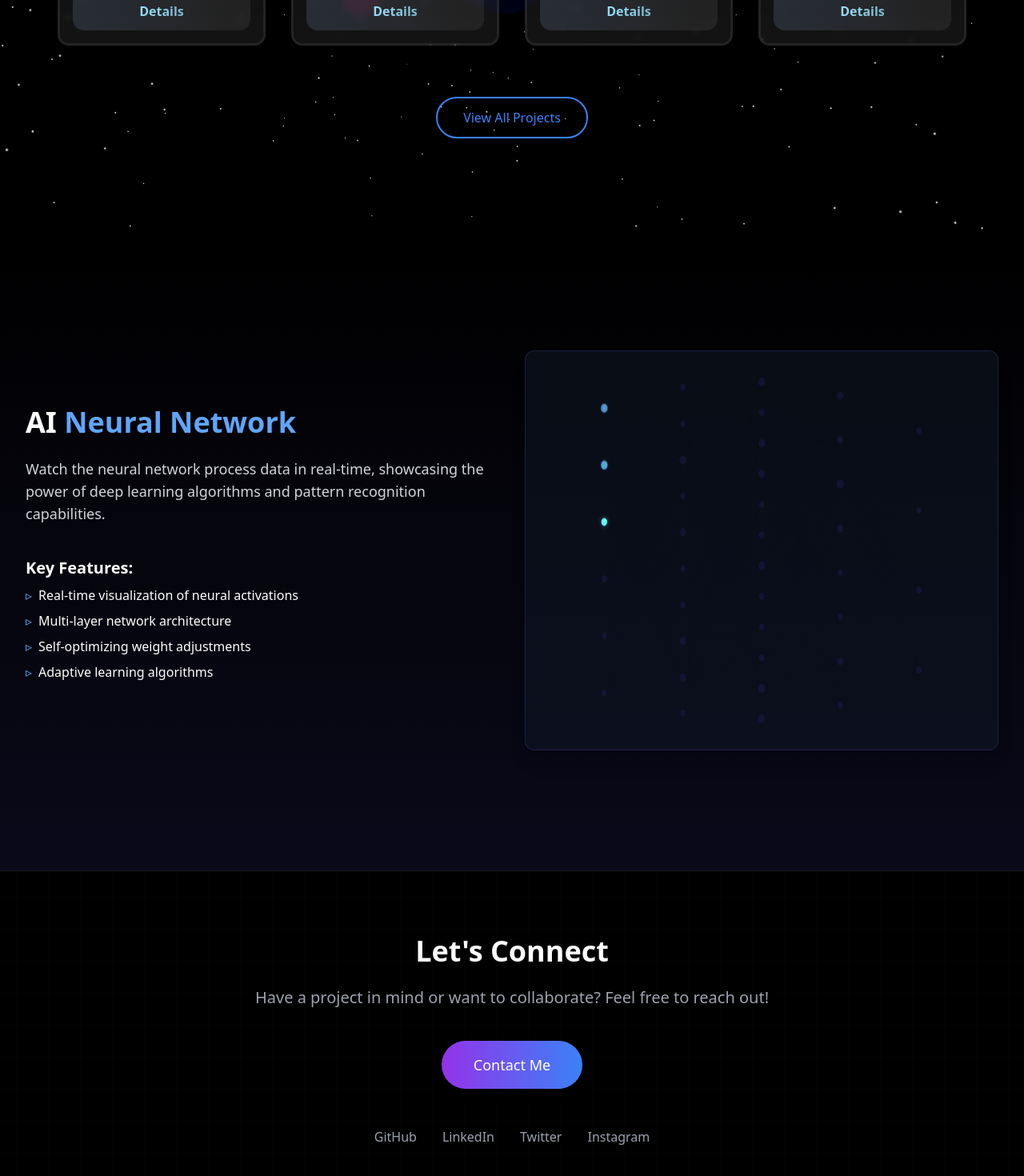
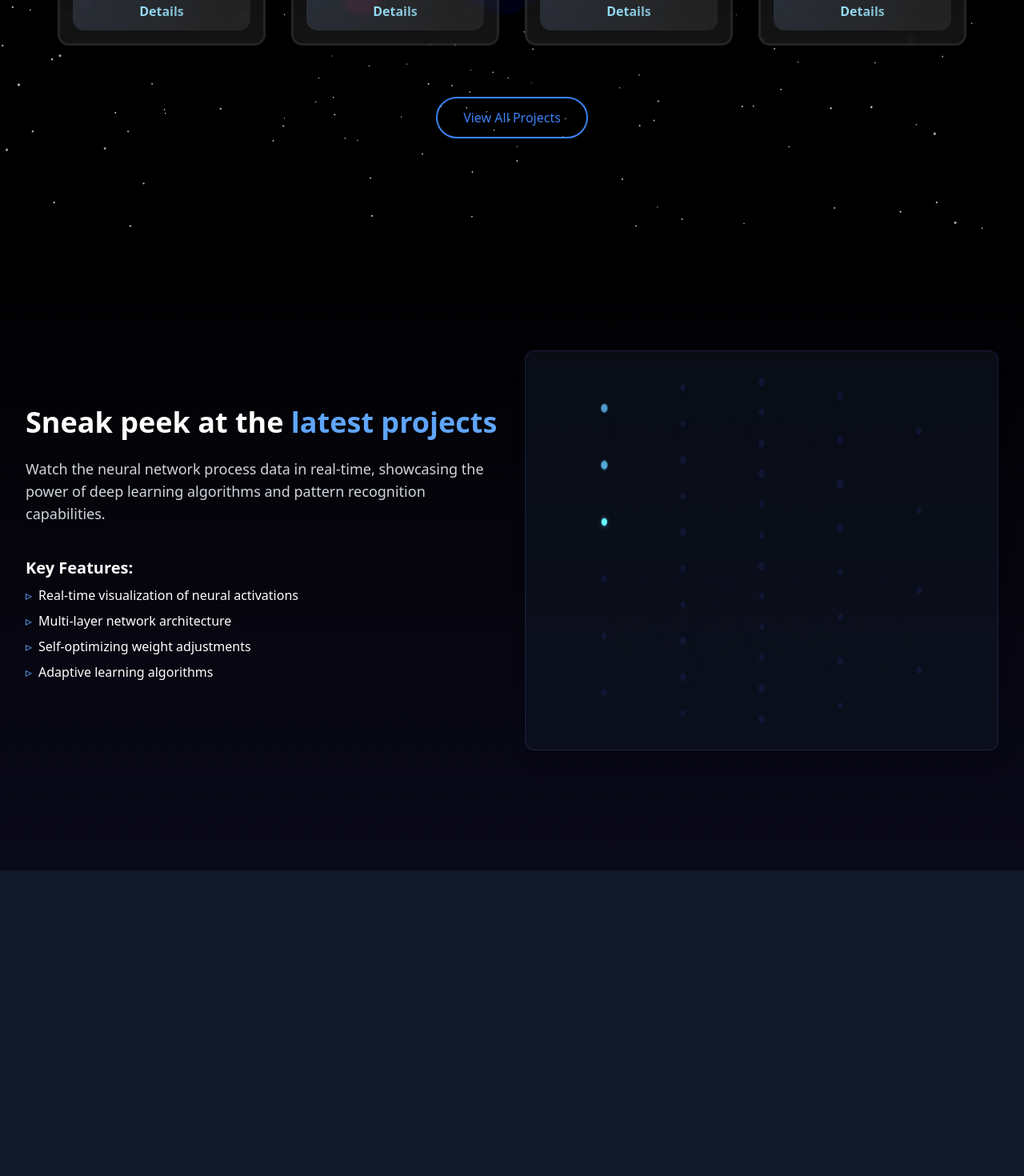
Before and after one commit to MokhlesTr/threejs-vite-tailwind-motionfx, a React (Vite) app in the folder threeDPorfolio/: page / in a window 1280 px wide. Shown: the part 1312-2782 px from the top of the page at 80% size. After the commit the page ends 2400 px from the top, so only its background shows below. Built offline with nearby package versions, Linux system fonts and the light colour scheme.

Commit message:
home fixes

```diff
--- a/threeDPorfolio/src/screens/Home.jsx
+++ b/threeDPorfolio/src/screens/Home.jsx
@@ -18,13 +18,13 @@ const DataVisualization = lazy(() => import("../components/DataVisualization"));
 // Throttle function to improve scroll performance
 const throttle = (func, limit) => {
   let inThrottle;
-  return function() {
+  return function () {
     const args = arguments;
     const context = this;
     if (!inThrottle) {
       func.apply(context, args);
       inThrottle = true;
-      setTimeout(() => inThrottle = false, limit);
+      setTimeout(() => (inThrottle = false), limit);
     }
   };
 };
@@ -38,11 +38,7 @@ const LoadingPlaceholder = () => (
 
 export default function Home() {
   const [typedText, setTypedText] = useState("");
-  const phrases = [
-    "Step into innovation",
-    "Explore my portfolio",
-    "Discover 3D experiences"
-  ];
+  const phrases = ["Mokhles Tarmiz", "Full stack Js Developer", "UI/UX Artist"];
   const [currentPhraseIndex, setCurrentPhraseIndex] = useState(0);
   const [isDeleting, setIsDeleting] = useState(false);
   const [typingSpeed, setTypingSpeed] = useState(100);
@@ -53,7 +49,7 @@ export default function Home() {
   const terminalRef = useRef(null);
   const visualizationRef = useRef(null);
   const { scrollYProgress } = useScroll({
-    throttle: 30 // Add throttling to the scroll tracking
+    throttle: 30, // Add throttling to the scroll tracking
   });
   const opacity = useTransform(scrollYProgress, [0, 0.2], [1, 0]);
   const scale = useTransform(scrollYProgress, [0, 0.2], [1, 0.9]);
@@ -64,8 +60,8 @@ export default function Home() {
       setIsScrolled(window.scrollY > window.innerHeight * 0.5);
     }, 100);
 
-    window.addEventListener('scroll', handleScroll);
-    return () => window.removeEventListener('scroll', handleScroll);
+    window.addEventListener("scroll", handleScroll);
+    return () => window.removeEventListener("scroll", handleScroll);
   }, []);
 
   // Toggle AI cursor after initial load - delay it further
@@ -127,11 +123,10 @@ export default function Home() {
 
   return (
     <div className="bg-black text-white overflow-hidden w-screen">
-
-
       {/* AI Cursor - lazy loaded */}
-      {showAICursor && !isScrolled && (
+      {showAICursor && (
         <Suspense fallback={null}>
+          {/* ??? */}
           <AICursor />
         </Suspense>
       )}
@@ -159,9 +154,7 @@ export default function Home() {
           animate={{ y: 0, opacity: 1 }}
           transition={{ duration: 1 }}
         >
-          <motion.h1
-            className="relative xl:text-8xl text-4xl font-bold text-center bg-clip-text text-transparent bg-gradient-to-r from-blue-400 to-purple-600"
-          >
+          <motion.h1 className="relative xl:text-8xl text-4xl font-bold text-center bg-clip-text text-transparent bg-gradient-to-r from-blue-400 to-purple-600">
             {typedText}
             <span className="animate-pulse">|</span>
           </motion.h1>
@@ -225,14 +218,17 @@ export default function Home() {
         {/* Absolute positioned canvas that fills the section - removed fixed positioning */}
         <div className="absolute inset-0 z-5 w-full h-full">
           {isScrolled ? null : (
-            <Canvas
-              className="w-full h-full"
-              frameloop="demand"
-              dpr={[1, 1.5]}
-            >
+            <Canvas className="w-full h-full" frameloop="demand" dpr={[1, 1.5]}>
               <ambientLight intensity={0.4} />
               <pointLight position={[10, 10, 10]} />
-              <Stars radius={100} depth={50} count={2000} factor={4} fade speed={1} />
+              <Stars
+                radius={100}
+                depth={50}
+                count={2000}
+                factor={4}
+                fade
+                speed={1}
+              />
               <Background3D />
             </Canvas>
           )}
@@ -280,7 +276,10 @@ export default function Home() {
       </div>
 
       {/* Neural Network Visualization Section - only render when visible */}
-      <div className="relative min-h-screen flex flex-col items-center justify-center bg-black/50" ref={terminalRef}>
+      <div
+        className="relative min-h-screen flex flex-col items-center justify-center bg-black/50"
+        ref={terminalRef}
+      >
         <div className="absolute inset-0 bg-gradient-to-b from-black/50 to-indigo-900/20 z-10"></div>
 
         <div className="grid grid-cols-1 lg:grid-cols-2 gap-8 w-full max-w-7xl mx-auto p-8 relative z-30">
@@ -291,7 +290,14 @@ export default function Home() {
             transition={{ duration: 0.8 }}
             viewport={{ once: true }}
           >
-            <h2 className="text-4xl font-bold">AI <span className="text-blue-400">Neural Network</span></h2>
+            <h2 className="text-4xl font-bold">
+              <MorphingText
+                originalText="Sneak peek at the"
+                speed={80}
+                glitchIntensity={0.5}
+              />
+              <span className="text-blue-400"> latest projects </span>
+            </h2>
             <MorphingParagraph
               text="Watch the neural network process data in real-time, showcasing the power of deep learning algorithms and pattern recognition capabilities."
               className="text-lg text-gray-300"
@@ -306,7 +312,7 @@ export default function Home() {
                   "Real-time visualization of neural activations",
                   "Multi-layer network architecture",
                   "Self-optimizing weight adjustments",
-                  "Adaptive learning algorithms"
+                  "Adaptive learning algorithms",
                 ].map((feature, i) => (
                   <motion.li
                     key={i}
@@ -332,7 +338,11 @@ export default function Home() {
             viewport={{ once: true }}
           >
             <Suspense fallback={<LoadingPlaceholder />}>
-              <NeuralNetwork layers={[6, 10, 12, 8, 4]} height={500} width={800} />
+              <NeuralNetwork
+                layers={[6, 10, 12, 8, 4]}
+                height={500}
+                width={800}
+              />
             </Suspense>
           </motion.div>
         </div>
@@ -362,22 +372,29 @@ export default function Home() {
               viewport={{ once: true }}
             >
               <h2 className="text-4xl font-bold">
-                <MorphingText originalText="AI Agent" speed={80} glitchIntensity={0.5} />{" "}
+                <MorphingText
+                  originalText="Portfolio"
+                  speed={80}
+                  glitchIntensity={0.5}
+                />{" "}
                 <span className="text-blue-400">Terminal</span>
               </h2>
               <p className="text-lg text-gray-300">
-                Experience the inner workings of an AI agent through this interactive terminal visualization. Watch as the system processes queries, analyzes data, and generates responses in real-time.
+                Dive into the source code of my journey. This terminal is a peek
+                under the hood of a passionate full stack developer—where
+                curiosity compiles into projects, and creativity is pushed to
+                production.
               </p>
 
               <div className="py-4">
-                <h3 className="text-xl font-semibold mb-2">Agent Capabilities:</h3>
+                <h3 className="text-xl font-semibold mb-2">System Modules:</h3>
                 <ul className="space-y-2">
                   {[
-                    "Natural language understanding",
-                    "Context-aware reasoning",
-                    "Knowledge retrieval",
-                    "Multi-modal data processing",
-                    "Self-improvement through feedback"
+                    "Scalable app architecture & responsive design",
+                    "End-to-end JavaScript stack mastery",
+                    "RESTful APIs & real-time systems",
+                    "Pixel-perfect UI/UX implementation",
+                    "Agile teamwork & rapid prototyping",
                   ].map((feature, i) => (
                     <motion.li
                       key={i}
@@ -409,7 +426,10 @@ export default function Home() {
 
       {/* Data Visualization Section - lazy loaded */}
       {isScrolled && (
-        <div className="relative min-h-screen flex flex-col items-center justify-center p-8" ref={visualizationRef}>
+        <div
+          className="relative min-h-screen flex flex-col items-center justify-center p-8"
+          ref={visualizationRef}
+        >
           <motion.div
             className="w-full max-w-7xl mx-auto"
             initial={{ opacity: 0, y: 30 }}
@@ -418,7 +438,14 @@ export default function Home() {
             viewport={{ once: true }}
           >
             <h2 className="text-4xl font-bold text-center mb-12">
-              My <span className="text-purple-400">Technical Skills</span>
+              Schedual &{" "}
+              <span className="text-blue-400">
+                <MorphingText
+                  originalText=" Technical"
+                  speed={80}
+                  glitchIntensity={0.5}
+                />
+              </span>
             </h2>
 
             <Suspense fallback={<LoadingPlaceholder />}>
@@ -429,19 +456,22 @@ export default function Home() {
               {[
                 {
                   title: "Front-End Expertise",
-                  description: "Mastery in creating responsive, modern interfaces with React, Three.js and advanced CSS animations.",
-                  icon: "🎨"
+                  description:
+                    "Mastery in creating responsive, modern interfaces with React, Three.js and advanced CSS animations.",
+                  icon: "🎨",
                 },
                 {
                   title: "Mobile Development",
-                  description: "Building cross-platform mobile applications with React Native and Expo that deliver native-like performance.",
-                  icon: "📱"
+                  description:
+                    "Building cross-platform mobile applications with React Native and Expo that deliver native-like performance.",
+                  icon: "📱",
                 },
                 {
                   title: "Back-End Solutions",
-                  description: "Creating robust APIs and server architectures using Node.js, Express, and various database technologies.",
-                  icon: "⚙️"
-                }
+                  description:
+                    "Creating robust APIs and server architectures using Node.js, Express, and various database technologies.",
+                  icon: "⚙️",
+                },
               ].map((feature, i) => (
                 <motion.div
                   key={i}
@@ -450,10 +480,15 @@ export default function Home() {
                   whileInView={{ opacity: 1, y: 0 }}
                   transition={{ duration: 0.6, delay: 0.2 + i * 0.1 }}
                   viewport={{ once: true }}
-                  whileHover={{ y: -5, boxShadow: "0 10px 25px -5px rgba(139, 92, 246, 0.3)" }}
+                  whileHover={{
+                    y: -5,
+                    boxShadow: "0 10px 25px -5px rgba(139, 92, 246, 0.3)",
+                  }}
                 >
                   <div className="text-4xl mb-4">{feature.icon}</div>
-                  <h3 className="text-xl font-bold mb-2 text-purple-300">{feature.title}</h3>
+                  <h3 className="text-xl font-bold mb-2 text-purple-300">
+                    {feature.title}
+                  </h3>
                   <p className="text-gray-400">{feature.description}</p>
                 </motion.div>
               ))}
@@ -487,15 +522,24 @@ export default function Home() {
               viewport={{ once: true }}
             >
               {[
-                "React", "Three.js", "WebGL", "JavaScript",
-                "Tailwind CSS", "Framer Motion", "React Three Fiber", "Node.js"
+                "React",
+                "Three.js",
+                "WebGL",
+                "JavaScript",
+                "Tailwind CSS",
+                "Framer Motion",
+                "React Three Fiber",
+                "Node.js",
               ].map((tech, index) => (
                 <motion.div
                   key={index}
                   className="bg-blue-900/20 backdrop-blur-sm border border-blue-500/20 rounded-xl p-6 flex flex-col items-center text-center hover:bg-blue-800/30 transition-all"
                   initial={{ opacity: 0, scale: 0.8 }}
                   whileInView={{ opacity: 1, scale: 1 }}
-                  whileHover={{ y: -5, boxShadow: "0 10px 25px -5px rgba(59, 130, 246, 0.3)" }}
+                  whileHover={{
+                    y: -5,
+                    boxShadow: "0 10px 25px -5px rgba(59, 130, 246, 0.3)",
+                  }}
                   transition={{ duration: 0.4 }}
                   viewport={{ once: true }}
                 >
@@ -512,9 +556,11 @@ export default function Home() {
 
       {/* Contact CTA Section - replacing About */}
       {isScrolled && (
-        <div className="relative min-h-screen flex flex-col items-center justify-center px-4 py-20">
-          <div className="absolute inset-0 bg-grid-pattern opacity-20 z-5"></div>
-          <div className="relative z-10 max-w-4xl mx-auto text-center">
+        <div className="relative min-h-screen  flex flex-col justify-center items-center px-4 py-20">
+          <div className="absolute inset-0 bg-grid-pattern opacity-20 z-0"></div>
+
+          {/* Center Content */}
+          <div className="relative z-10 max-w-4xl mx-auto text-center flex flex-col justify-center flex-grow">
             <motion.h2
               className="text-5xl md:text-6xl font-bold mb-8 bg-clip-text text-transparent bg-gradient-to-r from-blue-400 to-purple-600"
               initial={{ opacity: 0, y: 30 }}
@@ -532,8 +578,8 @@ export default function Home() {
               transition={{ duration: 0.8, delay: 0.2 }}
               viewport={{ once: true }}
             >
-              I'm currently available for freelance work and collaboration opportunities.
-              Let's create something amazing together!
+              I&apos;m currently available for freelance work and collaboration
+              opportunities. Let&apos;s create something amazing together!
             </motion.p>
 
             <motion.div
@@ -545,7 +591,10 @@ export default function Home() {
               <Link to="/contact">
                 <motion.button
                   className="px-10 py-4 bg-gradient-to-r from-blue-500 to-purple-600 hover:from-blue-600 hover:to-purple-700 transition-all rounded-full text-white font-medium text-lg shadow-lg"
-                  whileHover={{ scale: 1.05, boxShadow: "0 15px 30px -5px rgba(59, 130, 246, 0.3)" }}
+                  whileHover={{
+                    scale: 1.05,
+                    boxShadow: "0 15px 30px -5px rgba(59, 130, 246, 0.3)",
+                  }}
                   whileTap={{ scale: 0.95 }}
                 >
                   Get in Touch
@@ -553,30 +602,18 @@ export default function Home() {
               </Link>
             </motion.div>
           </div>
-        </div>
-      )}
 
-      {/* Footer/Contact Section */}
-      <div className="relative py-20 px-6 border-t border-white/10">
-        <div className="absolute inset-0 bg-grid-pattern opacity-10 z-5"></div>
-        <div className="relative z-10 max-w-6xl mx-auto text-center">
-          <h2 className="text-4xl font-bold mb-6">Let's Connect</h2>
-          <p className="text-xl text-gray-400 mb-10 max-w-2xl mx-auto">
-            Have a project in mind or want to collaborate? Feel free to reach out!
-          </p>
-
-          <Link to="/contact">
-            <motion.button
-              className="px-10 py-4 bg-gradient-to-r from-purple-600 to-blue-500 rounded-full text-white font-medium text-lg shadow-lg"
-              whileHover={{ scale: 1.05, boxShadow: "0 15px 30px -5px rgba(124, 58, 237, 0.3)" }}
-              whileTap={{ scale: 0.95 }}
+          {/* Social Links pinned to bottom */}
+          <motion.div
+            initial={{ opacity: 0, y: 20 }}
+            whileInView={{ opacity: 1, y: 0 }}
+            transition={{ duration: 0.8, delay: 0.6 }}
+            viewport={{ once: true }}
+            className="relative z-10 mt-auto pt-20"
           >
-              Contact Me
-            </motion.button>
-          </Link>
-
-          <div className="flex justify-center gap-8 mt-12 flex-wrap">
-            {["GitHub", "LinkedIn", "Twitter", "Instagram"].map((platform, index) => (
+            <div className="flex justify-center gap-8 flex-wrap">
+              {["GitHub", "LinkedIn", "Twitter", "Instagram"].map(
+                (platform, index) => (
                   <motion.a
                     key={index}
                     href="#"
@@ -585,10 +622,14 @@ export default function Home() {
                   >
                     {platform}
                   </motion.a>
-            ))}
+                )
+              )}
             </div>
+          </motion.div>
         </div>
-      </div>
+      )}
+
+      {/* Footer/Contact Section */}
     </div>
   );
 }
```
Lines whose indentation alone changed are shown as unchanged.
